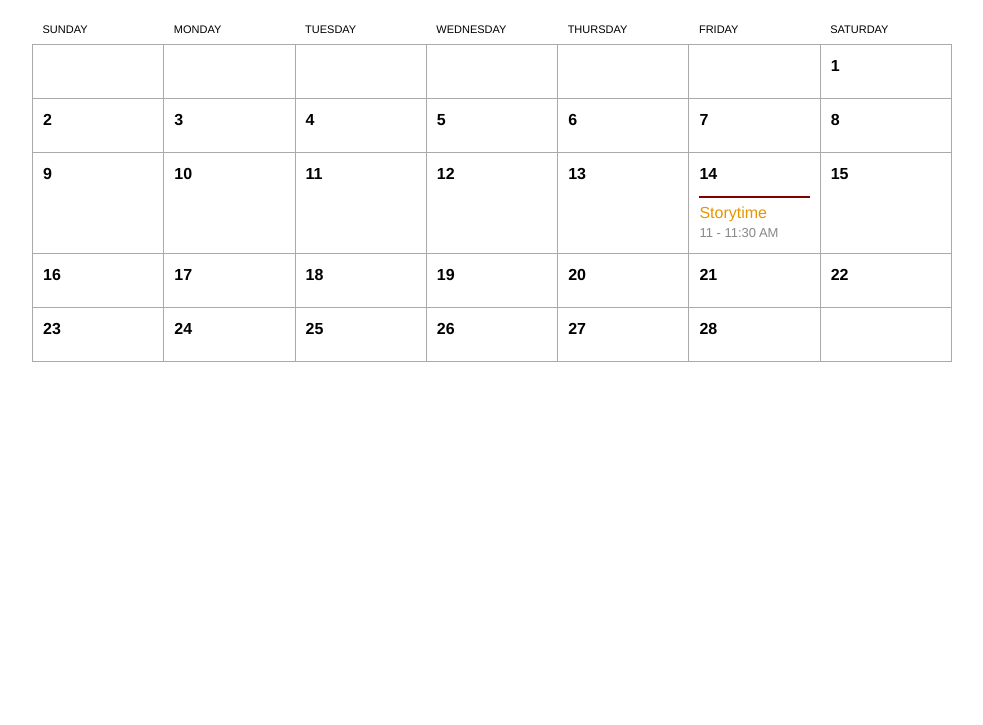
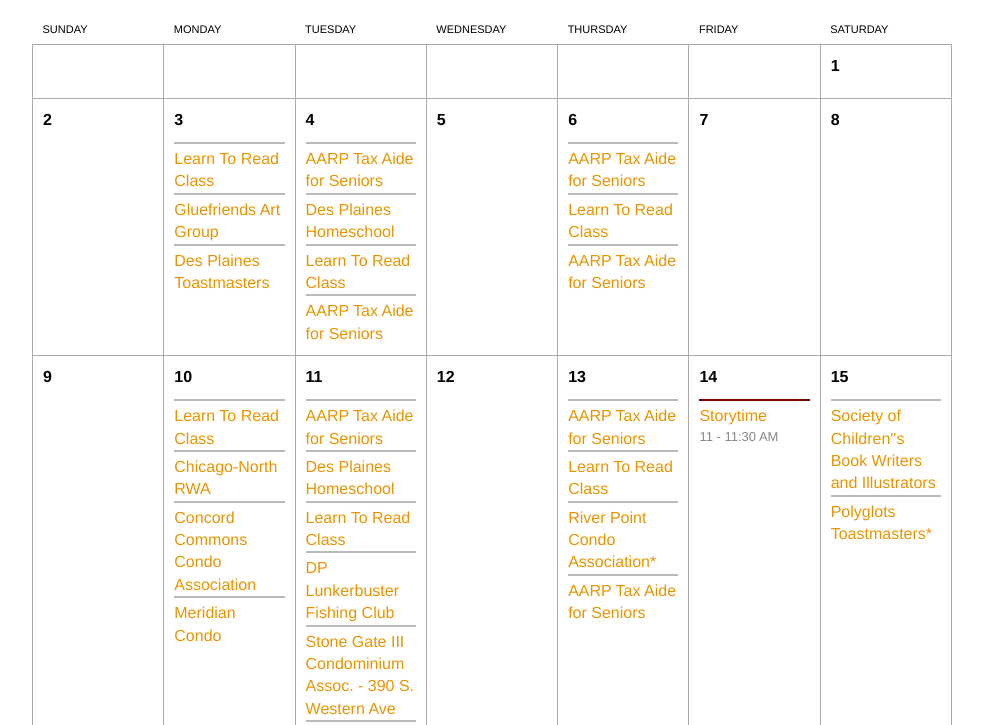
Before and after one commit to starterschool/Calendar, a plain HTML site: page index.html in a window 1280 px wide. Shown: the part 57-782 px from the top of the page, without its empty margins (148-1131 px from the left). Drawn offline with Linux system fonts and the light colour scheme.

Commit message:
In class work.

```diff
--- a/index.html
+++ b/index.html
@@ -37,13 +37,13 @@
         <div class="cell day" id="feb2">
             <h2><i class="dow">Sunday,</i> <i class="date">2</i></h2>
         </div>
-        <div class="cell day empty" id="feb3">
+        <div class="cell day" id="feb3">
             <h2><i class="dow">Monday,</i> <i class="date">3</i></h2>
         </div>
         <div class="cell day" id="feb4">
             <h2><i class="dow">Tuesday,</i> <i class="date">4</i></h2>
         </div>
-        <div class="cell day empty" id="feb5">
+        <div class="cell day" id="feb5">
             <h2><i class="dow">Wednesday,</i> <i class="date">5</i></h2>
         </div>
         <div class="cell day" id="feb6">
@@ -52,7 +52,7 @@
         <div class="cell day" id="feb7">
             <h2><i class="dow">Friday,</i> <i class="date">7</i></h2>
         </div>
-        <div class="cell day empty" id="feb8">
+        <div class="cell day" id="feb8">
             <h2><i class="dow">Saturday,</i> <i class="date">8</i></h2>
         </div>
     </div>
@@ -66,10 +66,10 @@
         <div class="cell day" id="feb11">
             <h2><i class="dow">Tuesday,</i> <i class="date">11</i></h2>
         </div>
-        <div class="cell day empty" id="feb12">
+        <div class="cell day" id="feb12">
             <h2><i class="dow">Wednesday,</i> <i class="date">12</i></h2>
         </div>
-        <div class="cell day empty" id="feb13">
+        <div class="cell day" id="feb13">
             <h2><i class="dow">Thursday,</i> <i class="date">13</i></h2>
         </div>
         <div class="cell day" id="feb14">
@@ -83,12 +83,12 @@
                 </p>
             </div>
         </div>
-        <div class="cell day empty" id="feb15">
+        <div class="cell day" id="feb15">
             <h2><i class="dow">Saturday,</i> <i class="date">15</i></h2>
         </div>
     </div>
     <div class="week">
-        <div class="cell day empty" id="feb16">
+        <div class="cell day" id="feb16">
             <h2><i class="dow">Sunday,</i> <i class="date">16</i></h2>
         </div>
         <div class="cell day" id="feb17">
@@ -97,7 +97,7 @@
         <div class="cell day" id="feb18">
             <h2><i class="dow">Tuesday,</i> <i class="date">18</i></h2>
         </div>
-        <div class="cell day empty" id="feb19">
+        <div class="cell day" id="feb19">
             <h2><i class="dow">Wednesday,</i> <i class="date">19</i></h2>
         </div>
         <div class="cell day" id="feb20">
--- a/js/global.js
+++ b/js/global.js
@@ -1,7 +1,56 @@
 // Execute the following code when the page is loaded
 $(function () {
-    $('.event h3 a').click(function(e) {
+    // $('event h3 a').click(function(e) {
+    //     e.preventDefault();
+    //     $(this).closest('.event').find('p').show();
+    // });
+
+    $('.calendar').on('click', '.event h3 a', function(e) {
         e.preventDefault();
         $(this).closest('.event').find('p').show();
     });
+
+    $.getJSON(
+        "/data.json",
+        function (events) {
+            // console.log(events);
+
+            $('.cell').addClass('empty');
+
+            // loop through every element
+            $(events).each(function(i, theEvent) {
+
+                // pull out the values
+                var title = theEvent.title;
+                var description = theEvent.description;
+                var start_time = theEvent.event_time;
+
+                // create a new event element
+
+                var newEvent = $('<div>').addClass('event');
+
+                // add values to new element
+
+                var titleEl = $('<h3>').html('<a href="#">' + title + '</a>');
+                newEvent.append(titleEl);
+                newEvent.append($('<p>').html('lkajsdfl kajsdlkfjasldk faslkdjfalksdjf alskd'));
+
+                // populate the proper cell with my new element
+
+                var eventDate = new Date(theEvent.entry_date);
+
+                // TODO: Use variable month name, not "feb"
+                var dateID = "feb" + eventDate.getDate();
+
+                // $('.wrap').append(newEvent);
+
+                $('#' + dateID)
+                    .append(newEvent)
+                    .removeClass('empty');
+            });
+
+
+            // map it to dates
+        }
+    );
 });
```
Also changed, not shown: js/min/global.min.js (added).
